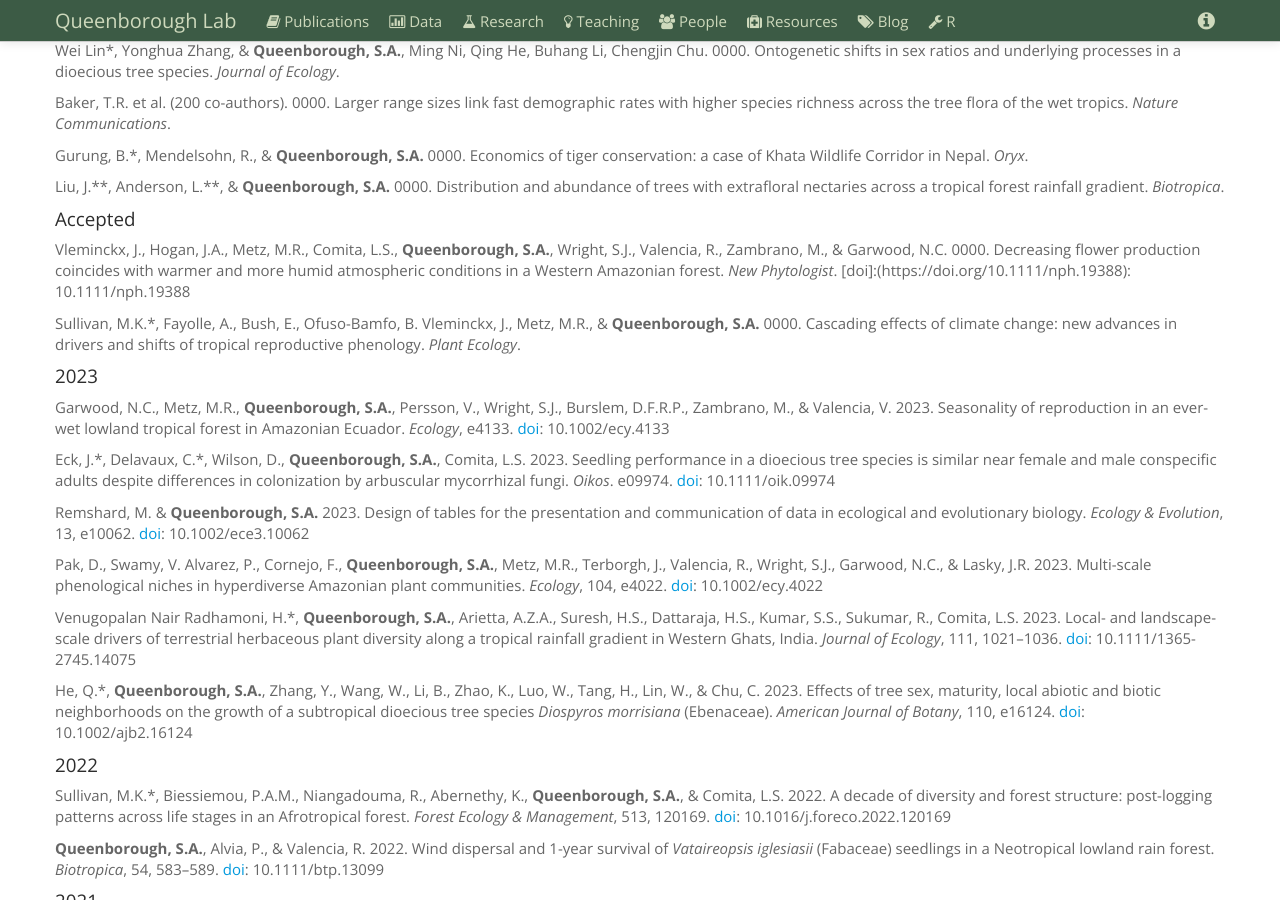
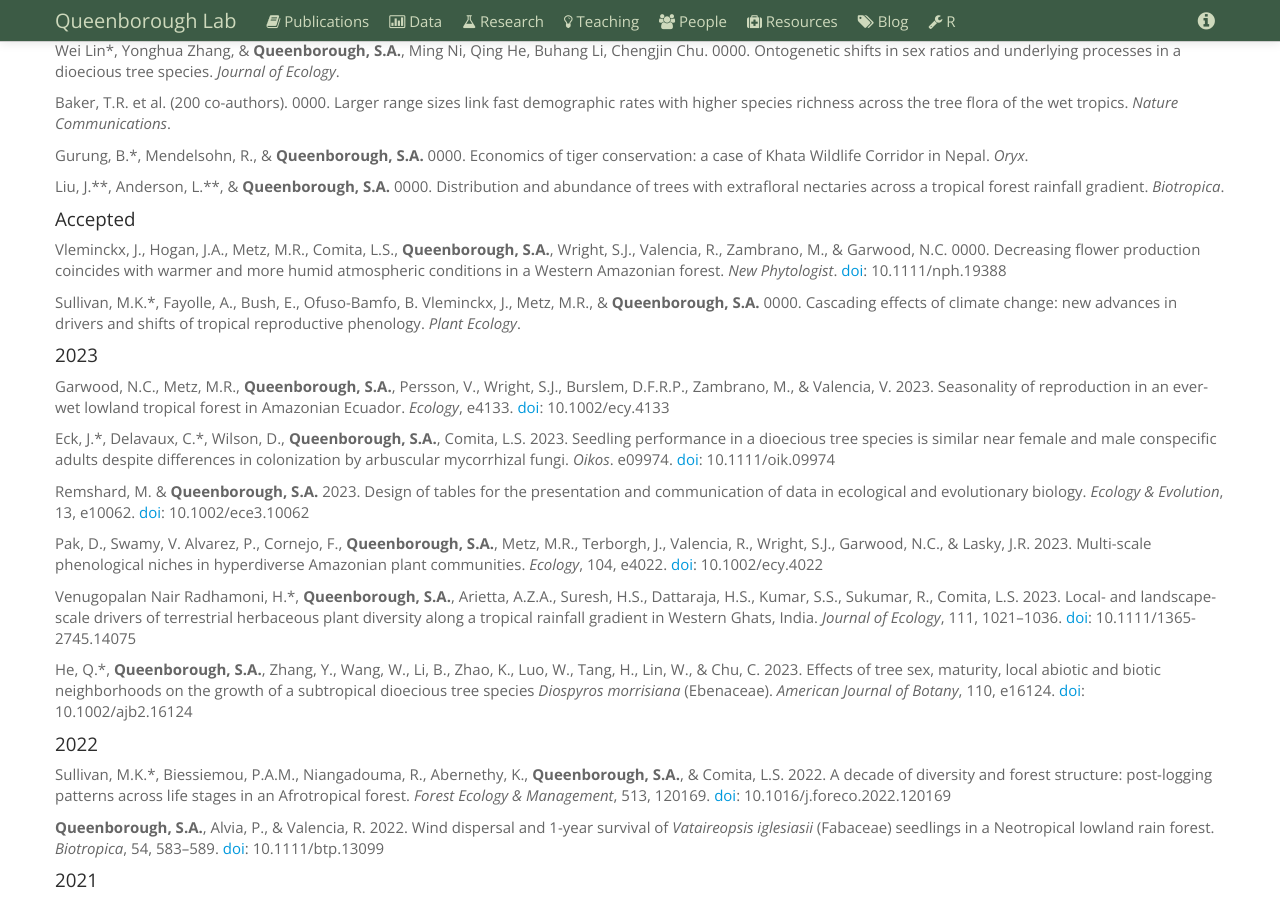
Before and after one commit to saq/saq.github.io, a Jekyll site: the page built from publications.md, in a window 1280 px wide and 900 px high, scrolled down 642 px. Built offline with Jekyll 4.4.1, drawn with Linux system fonts in a browser that asks for light colours.

Commit message:
Update publications.md

```diff
--- a/publications.md
+++ b/publications.md
@@ -64,7 +64,7 @@ Liu, J.\*\*, Anderson, L.\*\*, & **Queenborough, S.A.** 0000. Distribution and a
 
 #### Accepted
 
-Vleminckx, J., Hogan, J.A., Metz, M.R., Comita, L.S., **Queenborough, S.A.**, Wright, S.J., Valencia, R., Zambrano, M., & Garwood, N.C. 0000. Decreasing flower production coincides with warmer and more humid atmospheric conditions in a Western Amazonian forest. *New Phytologist*. [doi]:(https://doi.org/10.1111/nph.19388): 10.1111/nph.19388
+Vleminckx, J., Hogan, J.A., Metz, M.R., Comita, L.S., **Queenborough, S.A.**, Wright, S.J., Valencia, R., Zambrano, M., & Garwood, N.C. 0000. Decreasing flower production coincides with warmer and more humid atmospheric conditions in a Western Amazonian forest. *New Phytologist*. [doi](https://doi.org/10.1111/nph.19388): 10.1111/nph.19388
 
 Sullivan, M.K.\*, Fayolle, A., Bush, E., Ofuso-Bamfo, B. Vleminckx, J., Metz, M.R., & **Queenborough, S.A.** 0000. Cascading effects of climate change: new advances in drivers and shifts of tropical reproductive phenology. *Plant Ecology*.
 
```
